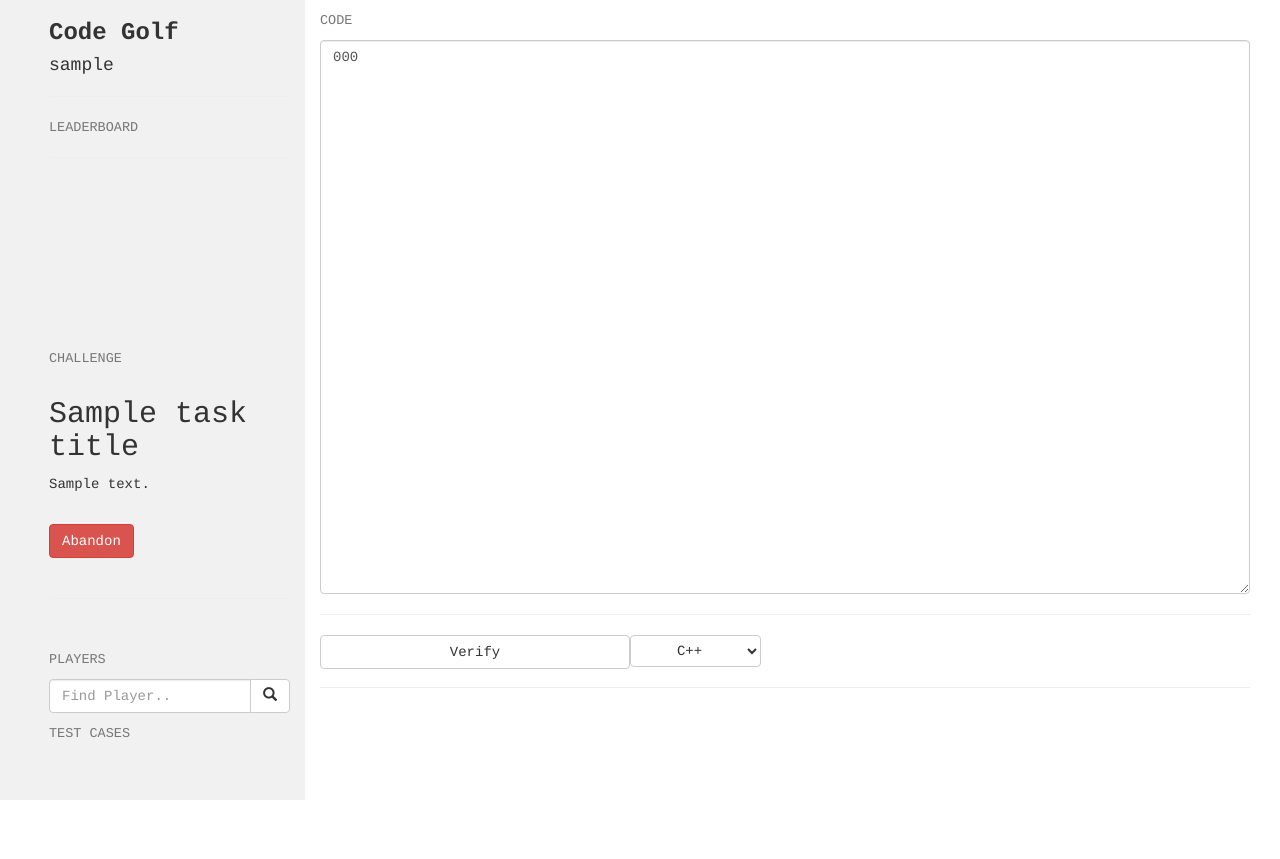
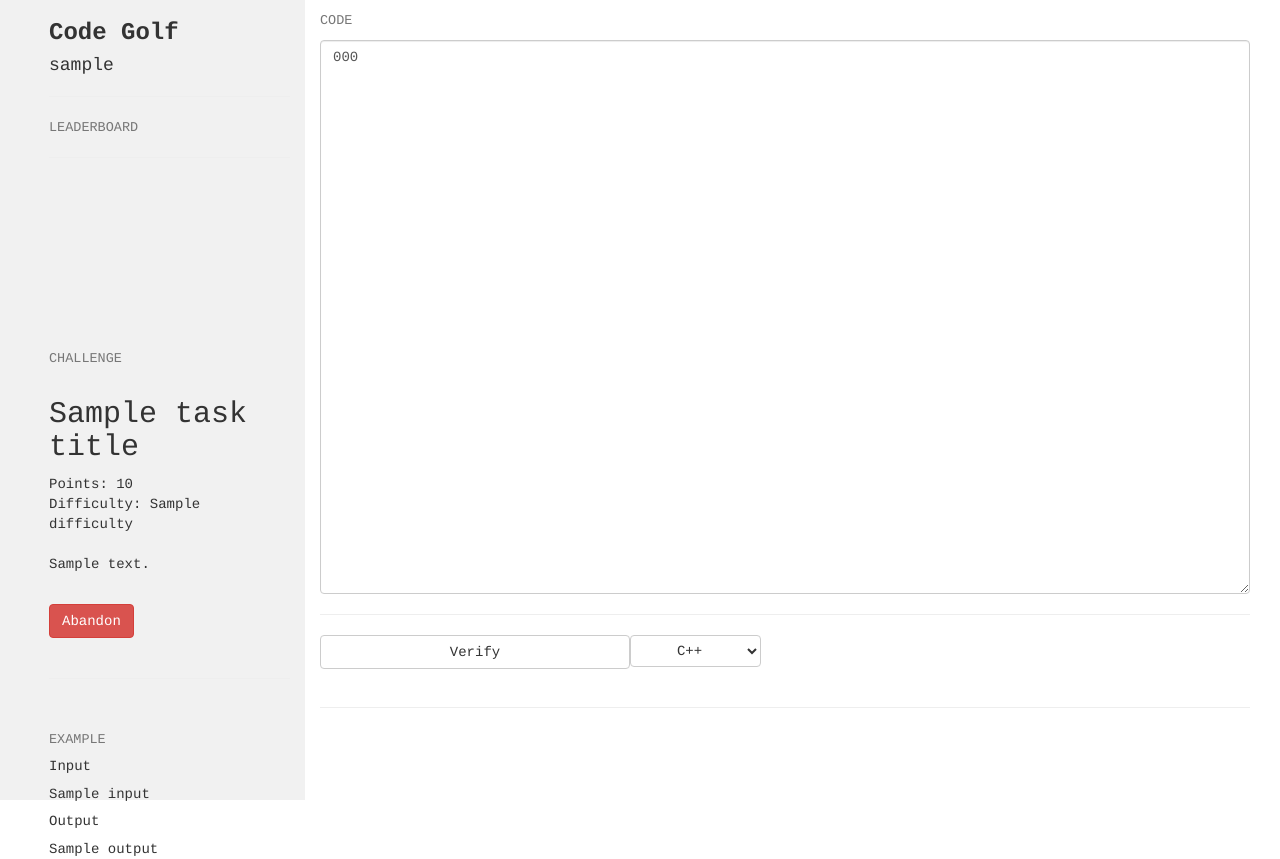
Before and after one commit to ReflectionsProjections/rp2017-codegolf, a Flask app: template templates/index.html in a window 1280 px wide. Before the commit the page ends 800 px from the top, so only its background shows below. Run offline with Flask 2, Linux system fonts and the light colour scheme; the template is opened without the code that fills it: most values are stand-ins (such as "Sample title", 1, 10 or a date in 2020); some libraries are stand-ins or nearby versions.

Commit message:
point system, gunicorn compatibility

```diff
--- a/app.py
+++ b/app.py
@@ -5,7 +5,6 @@ import rest_api
 from flask import Flask, render_template, request, redirect, session, jsonify
 from flask_restful import Api
 from models import db, User
-from task_manager import TaskManager
 import json
 
 app = Flask(__name__)
@@ -16,7 +15,6 @@ logging.basicConfig(level=logging.INFO)
 
 # Configure port
 PORT = 21337
-CHALLENGES_PATH = 'data/challenges.json'
 
 api = Api(app)
 
@@ -39,20 +37,35 @@ def home():
     if 'code' in request.args:
         code = request.args.get('code')
     else: code = ''
+    if 'message' in request.args:
+        message = request.args.get('message')
+    else: message = ''
     if task is not None:
         try:
             task_dict = rest_api.manager.get_task(task)
             task_title = task_dict['name']
             task_text = task_dict['desc']
+            task_example = {
+                'input':'arg: "'+'"\narg: "'.join(task_dict['test_cases'][0]['input'])+'"',
+                'output':'output: '+task_dict['test_cases'][0]['output']
+            }
+            points = task_dict['points']
+            difficulty = task_dict['difficulty']
         except TypeError:
             logging.error("not valid task")
-            task=None
+            task='null'
             task_title = ''
             task_text = ''
+            task_example = {'input':[], 'output':''}
+            points = 0
+            difficulty='null'
     else:
         task_title = ''
         task_text = ''
         task = 'null'
+        task_example = {'input':[], 'output':''}
+        points = 0
+        difficulty='null'
     if 'username' in session:
         username = session['username']
     else: username = 'null'
@@ -62,20 +75,18 @@ def home():
                            code=code,
                            task_title=task_title,
                            task_text=task_text,
+                           task_example=task_example,
                            task_id=task,
                            leaderboard=leaderboard,
-                           username=username)
+                           username=username,
+                           points=points,
+                           difficulty=difficulty,
+                           message=message)
 
 db.app = app
 db.init_app(app)
 db.create_all(app=app)
 
 if __name__ == '__main__':
-    rest_api.manager = TaskManager(CHALLENGES_PATH)
-    rest_api.best_answer = [{
-        'cc':float('inf'),
-        'java':float('inf'),
-        'js':float('inf'),
-        'py':float('inf')} for _ in rest_api.manager.get_tasks()]
     logging.basicConfig(level="INFO")
     app.run(host='0.0.0.0', port=PORT, debug=True, threaded=True)
--- a/data/challenges.json
+++ b/data/challenges.json
@@ -4,6 +4,8 @@
             {
                 "name": "Triangle Numbers",
                 "desc": "Given an int N, return the Nth triangle number",
+                "difficulty": "easy",
+                "points": 20,
                 "test_cases": [
                     {
                         "input": [
@@ -22,6 +24,8 @@
             {
                 "name": "Perfect Numbers",
                 "desc": "Given an int N, return whether N is a perfect number",
+                "difficulty": "easy",
+                "points": 30,
                 "test_cases": [
                     {
                         "input": [
@@ -40,6 +44,8 @@
             {
                 "name": "Binary Palindromes",
                 "desc": "Given a signed 32-bit int N in base 10, return whether N is a palindrome in base 2.",
+                "difficulty": "easy",
+                "points": 20,
                 "test_cases": [
                     {
                         "input": [
@@ -64,6 +70,8 @@
             {
                 "name": "Sentence Palindromes",
                 "desc": "Given a string S, return whether S is a palindrome ignoring non-alphanumeric characters and case.",
+                "difficulty": "easy",
+                "points": 25,
                 "test_cases": [
                     {
                         "input": [
@@ -88,6 +96,8 @@
             {
                 "name": "Longest Palindrome Substring",
                 "desc": "Given an ASCII lowercase string S, return the longest substring of S such that is also a palindrome. Assume there's always exactly one longest palindrome substring.",
+                "difficulty": "medium",
+                "points": 40,
                 "test_cases": [
                     {
                         "input": [
@@ -118,6 +128,8 @@
             {
                 "name": "Scrabble Score",
                 "desc": "Given an ASCII lowercase string, return its English Scrabble score. For the Scrabble score reference, go to https://en.wikipedia.org/wiki/Scrabble_letter_distributions#English)",
+                "difficulty": "easy",
+                "points": 25,
                 "test_cases": [
                     {
                         "input": [
--- a/docker_verify.py
+++ b/docker_verify.py
@@ -38,9 +38,7 @@ def __py_verify(answer, cases):
         args = ' '.join(cases[i].get('input', None))
         sp = Popen(('docker exec -i %s python usr/src/answer.py %s' % (cid, args)).split(' '), stdout=PIPE)
         res_bytes, _ = sp.communicate()
-        logging.error(res_bytes)
         res = res_bytes.decode()[:-1]
-        logging.warning(res + " == " + cases[i].get('output', None))
         results[i] = (res == cases[i].get('output', None))
     call(('docker kill %s' % cid).split(' '))
     return results
--- a/rest_api.py
+++ b/rest_api.py
@@ -4,14 +4,20 @@ from flask import jsonify, make_response, request, redirect, session
 from flask_restful import Resource, reqparse
 from docker_verify import docker_verify
 from models import Answer, User, db
+from task_manager import TaskManager
 import os
 
-manager = None
+# Challenge data file URL
+CHALLENGES_PATH = 'data/challenges.json'
+
+# Static variables
+manager = TaskManager(CHALLENGES_PATH)
+best_answer = [{
+    'cc':float('inf'),
+    'java':float('inf'),
+    'js':float('inf'),
+    'py':float('inf')} for _ in manager.get_tasks()]
 tokens = {}
-best_answer = None
-
-# Auth URL
-AUTH_URL = None
 
 # REST API Endpoints
 
@@ -22,22 +28,24 @@ class AnswerResource(Resource):
         parser.add_argument('language', required=True)
         parser.add_argument('code', required=True)
         args = parser.parse_args()
-        test_cases = manager.get_test_cases(task_id)
-        if task_id is None or test_cases is None:  # no task exists with the stated id
-            return make_response("Tried to respond to an invalid task.", 400)
+        task = manager.get_task(task_id)
+        if task_id is None or task is None:  # no task exists with the stated id
+            return redirect('/?task=%d&message=%s' % (task_id, 'task does not exist.'))
+        test_cases = task.get('test_cases', None)
         # get user id
         if 'token' not in session or session['token'] not in tokens:
-            return make_response("Invalid token.", 400)
+            return redirect('/?task=%d&message=%s' % (task_id, 'invalid token supplied.'))
         user = db.session.query(User).filter(User.email==tokens[session['token']]).first()
 
         # verify response using same input
         result = docker_verify(args.code, args.language, test_cases)
         if result is None:
-            return make_response("Language is not supported.", 400)
+            return redirect('/?task=%d&message=%s' % (task_id, 'language is not supported'))
         if all(result):
             if(len(args.code) < best_answer[task_id][args.language]):
                 best_answer[task_id][args.language] = len(args.code)
-            points = len(args.code)/best_answer[task_id][args.language]
+            max_points = int(task.get('points', None))
+            points = max_points * best_answer[task_id][args.language]/len(args.code)
 
             # look for better answer from same user
             prev_answer = db.session.query(Answer).filter((Answer.user_id==user.id) & (Answer.task_id==task_id) & (Answer.points>points)).first()
@@ -51,9 +59,7 @@ class AnswerResource(Resource):
                 )
                 db.session.add(answer)
                 user.points = sum([answer.points for answer in user.answers])
-                logging.error("%s now has %d points." % (user.username, user.points))
                 db.session.commit()
-        logging.info("%s submitted response to task id %s:\n\tCorrect? %d\tLength: %d\tBest: %d" % (user.username, task_id, all(result), len(args.code), best_answer[task_id][args.language]))
         return redirect('/')
 
 
@@ -113,7 +119,7 @@ class LoginResource(Resource):
         password_hash = hash_obj.hexdigest()
         user = db.session.query(User).filter((User.email==args.email) & (User.password_hash==password_hash)).first()
         if user is None:
-            return 'no account'
+            return redirect('/?message=%s' % 'Could not find account.')
 
         # allocate and maintain session token
         token = os.urandom(256)
@@ -135,7 +141,7 @@ class SignupResource(Resource):
         # check username and email uniqueness
         duplicate = db.session.query(User).filter((User.username==args.username) | (User.email==args.email)).first()
         if duplicate is not None:
-            return redirect('/')
+            return redirect('/?message=%s' % 'Account already exists for this email.')
 
         hash_obj = hashlib.sha256()
         hash_obj.update(args.password.encode('utf-8'))
--- a/static/css/custom.css
+++ b/static/css/custom.css
@@ -78,3 +78,7 @@ table {
 .user-pts {
     float: right;
 }
+
+.log-message {
+    color: green;
+}
--- a/templates/index.html
+++ b/templates/index.html
@@ -52,10 +52,11 @@
         </tr>
       </table>
       {% endraw %}
-      <h4><small>CHALLENGE</small></h4>
       <div ng-if="task_id!=null">
+        <h4><small>CHALLENGE</small></h4>
         <div class="task-prompt">
           <h2>{{task_title}}</h2>
+          <span>Points: {{points}}<br>Difficulty: {{difficulty}}</span><br><br>
           <p>{{task_text}}</p>
         </div>
         <br>
@@ -72,16 +73,13 @@
             {% endraw%}
       </div>
       <br><hr><br>
-      <h4><small>PLAYERS</small></h4>
-      <div class="input-group">
-        <input type="text" class="form-control" placeholder="Find Player..">
-        <span class="input-group-btn">
-          <button class="btn btn-default" type="button">
-            <span class="glyphicon glyphicon-search"></span>
-          </button>
-        </span>
+      <div ng-if="task_id!=null">
+        <h4><small>EXAMPLE</small></h4>
+        <h5>Input</h5>
+        {{task_example['input']}}
+        <h5>Output</h5>
+        {{task_example['output']}}
       </div>
-      <h4><small>TEST CASES</small></h4>
     </div>
 
     <div class="col-sm-9">
@@ -99,6 +97,8 @@
 	</select>
         <button class="btn btn-default col-sm-4" type="submit" ng-disabled="task_id==null">Verify</button>
       </form>
+      <br>
+      <p class="log-message">{{message}}</p>
       <script src="{{url_for('static', filename='js/simulator.js')}}"/></script>
       <hr>
       </br>
```
Also changed, not shown: 1 other file.
